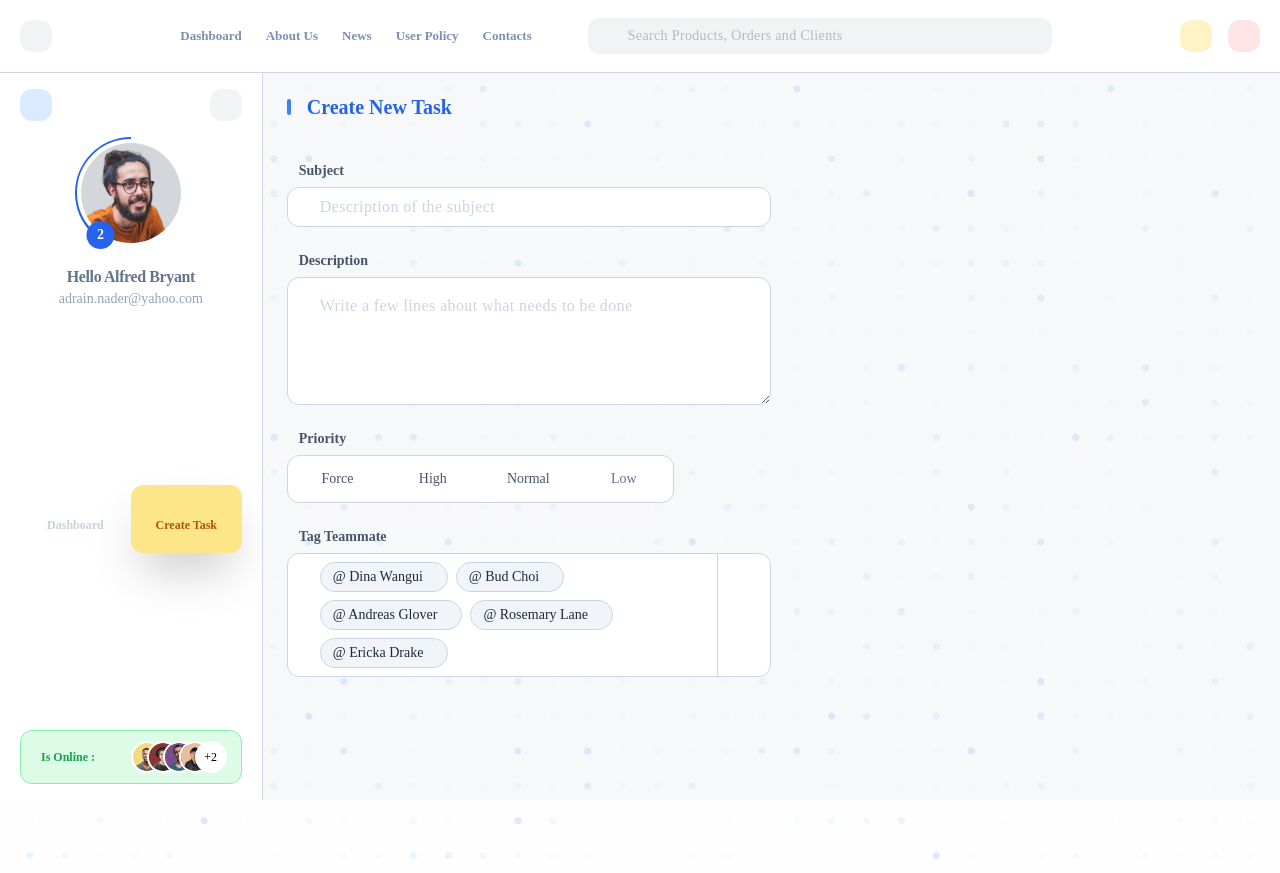
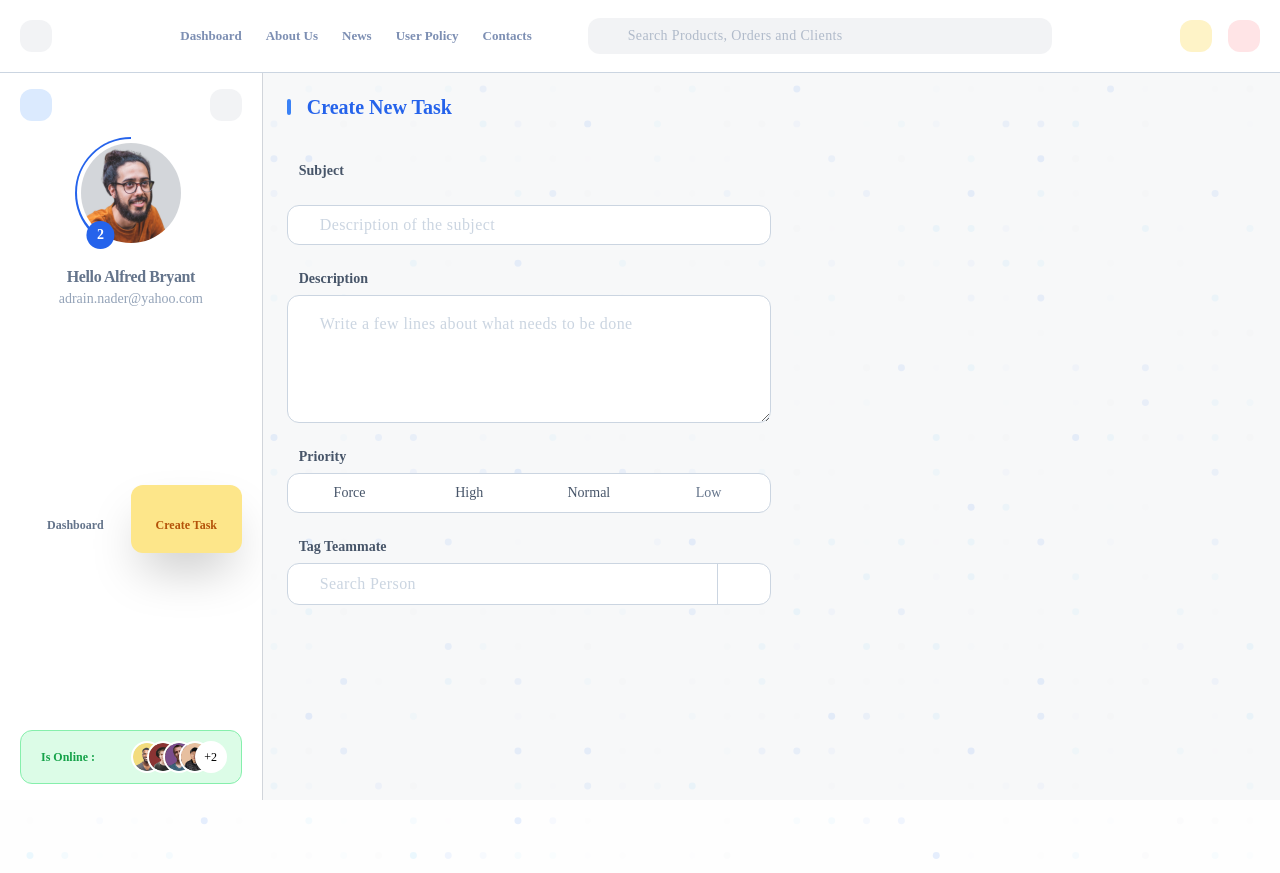
Before and after one commit to MohammadDousi/todoUi, a React (Create React App) app in the folder todo/: page /createTask in a window 1280 px wide. Built offline with nearby package versions, Linux system fonts and the light colour scheme.

Commit message:
just for save in github :)

```diff
--- a/todo/src/App.js
+++ b/todo/src/App.js
@@ -1,3 +1,4 @@
+
 import { Route, Routes } from "react-router-dom";
 
 import Header from "./components/header/Header";
@@ -9,6 +10,7 @@ import CreateTask from "./components/taskCreate/CreateTask";
 import pattern from "./assets/image/pattern.svg";
 
 function App() {
+
   return (
     <>
       <Header />
@@ -16,7 +18,11 @@ function App() {
       <main className="w-screen h-full flex flex-row justify-start items-start">
         <Sidebar />
 
-      <img src={pattern} alt="pattern background" className="w-full h-full absolute opacity-[20%] -z-20 object-cover bg-repeat" />
+        <img
+          src={pattern}
+          alt="pattern background"
+          className="w-full h-full absolute opacity-[15%] -z-20 object-cover bg-repeat"
+        />
         <Routes>
           <Route path="/" element={<BoardContainer />} />
           <Route path="/board" element={<BoardContainer />} />
--- a/todo/src/components/sideBar/Sidebar.js
+++ b/todo/src/components/sideBar/Sidebar.js
@@ -44,8 +44,6 @@ export default function Sidebar() {
 
   let location = useLocation();
 
-  console.log(location.pathname);
-
   return (
     <>
       {/* mini sidebar */}
@@ -86,7 +84,7 @@ export default function Sidebar() {
           <Link to="/board">
             <section
               className={
-                location.pathname === "/board"
+                location.pathname === "/" || location.pathname === "/board"
                   ? "w-10 h-10 flex flex-col justify-center items-center gap-3 cursor-pointer duration-500 bg-amber-200 text-amber-700 shadow-xl rounded-xl"
                   : "w-10 h-10 flex flex-col justify-center items-center gap-3 cursor-pointer duration-500 hover:bg-blue-100 text-slate-400/50 hover:text-blue-600 hover:scale-105 hover:rounded-xl"
               }
@@ -99,7 +97,7 @@ export default function Sidebar() {
               className={
                 location.pathname === "/createTask"
                   ? "w-10 h-10 flex flex-col justify-center items-center gap-3 cursor-pointer duration-500 bg-amber-200 text-amber-700 shadow-xl rounded-xl"
-                  : "w-10 h-10 flex flex-col justify-center items-center gap-3 cursor-pointer duration-500 hover:bg-blue-100 text-slate-400/50 hover:text-blue-600 hover:scale-105 hover:rounded-xl"
+                  : "w-10 h-10 flex flex-col justify-center items-center gap-3 cursor-pointer duration-500 hover:bg-blue-100 hover:scale-105 hover:rounded-xl"
               }
             >
               <i className="fas fa-plus text-sm"></i>
@@ -193,9 +191,9 @@ export default function Sidebar() {
           <Link to="/board">
             <section
               className={
-                location.pathname === "/board"
+                location.pathname === "/" || location.pathname === "/board"
                   ? "p-5 flex flex-col justify-center items-center gap-3 cursor-pointer duration-300 bg-amber-200 text-amber-700 shadow-2xl rounded-xl"
-                  : "p-5 flex flex-col justify-center items-center gap-3 cursor-pointer duration-300 hover:bg-blue-100 text-slate-400/50 hover:text-blue-600 hover:scale-105 hover:rounded-xl"
+                  : "p-5 flex flex-col justify-center items-center gap-3 cursor-pointer duration-300 hover:bg-blue-100 text-slate-500 font-black hover:text-blue-600 hover:scale-105 hover:rounded-xl"
               }
             >
               <i className="fas fa-map"></i>
@@ -207,7 +205,7 @@ export default function Sidebar() {
               className={
                 location.pathname === "/createTask"
                   ? "p-5 flex flex-col justify-center items-center gap-3 cursor-pointer duration-300 bg-amber-200 text-amber-700 shadow-2xl rounded-xl"
-                  : "p-5 flex flex-col justify-center items-center gap-3 cursor-pointer duration-300 hover:bg-blue-100 text-slate-400/50 hover:text-blue-600 hover:scale-105 hover:rounded-xl"
+                  : "p-5 flex flex-col justify-center items-center gap-3 cursor-pointer duration-300 hover:bg-blue-100 text-slate-500 font-black hover:text-blue-600 hover:scale-105 hover:rounded-xl"
               }
             >
               <i className="fas fa-plus"></i>
--- a/todo/src/components/taskCreate/CreateTask.js
+++ b/todo/src/components/taskCreate/CreateTask.js
@@ -1,31 +1,54 @@
-import React, { useState } from "react";
+import React, { useEffect, useState } from "react";
 
 import avator from "../../assets/image/userAvator/profile (15).png";
+import avator1 from "../../assets/image/userAvator/profile (11).png";
+import avator2 from "../../assets/image/userAvator/profile (3).png";
+import avator3 from "../../assets/image/userAvator/profile (1).png";
+import avator4 from "../../assets/image/userAvator/profile (8).png";
 
 export default function CreateTask() {
-  const [showTagTeammate, setShowTagTeammate] = useState(false);
+  // show and hide hover person teammate
+  const [showHoverTagTeammate, setShowHoverTagTeammate] = useState(false);
+  // array teammate selected
+  const [selectedTeammate, setSelectedTeammate] = useState([]);
+  // search teammate
+  const [searchTeammate, setSearchTeammate] = useState("");
+
+  let [filterSearchTeammate, setFilterSearchTeammate] = useState([]);
+  let group = [
+    { id: 1, name: "@ Dina Wangui", avator: avator },
+    { id: 2, name: "@ Bud Choi", avator: avator1 },
+    { id: 3, name: "@ Andreas Glover", avator: avator2 },
+    { id: 4, name: "@ Rosemary Lane", avator: avator3 },
+    { id: 5, name: "@ Ericka Drake", avator: avator4 },
+  ];
+
+  useEffect(() => {
+    setFilterSearchTeammate(group);
+  }, []);
 
   return (
     <section className="w-full h-full relative">
       <section className="w-full h-full pt-5 px-6 pb-4 absolute flex flex-col justify-start items-start gap-6 overflow-x-hidden">
-        <section className="w-full mb-4 flex flex-row justify-start items-center gap-4">
+        <section className="w-full sticky top-0 mb-4 flex flex-row justify-start items-center gap-4">
           <hr className="w-1 h-4 bg-blue-500 rounded-full" />
-
           <h2 className="text-blue-600 font-black text-xl capitalize">
             create new task
           </h2>
         </section>
-        <section className="w-full flex flex-col justify-start items-start gap-1.5">
+
+        <section className="w-1/2 flex flex-col justify-start items-start gap-6">
           <h4 className="w-full px-3 text-slate-600 font-bold text-sm capitalize">
             subject
           </h4>
           <input
             type="text"
             placeholder="Description of the subject"
-            className="w-1/2 h-10 px-8 text-slate-600 font-normal text-base tracking-wide rounded-xl placeholder:text-slate-300 border border-slate-300 focus:border-blue-500"
+            className="w-full h-10 px-8 text-slate-600 font-normal text-base tracking-wide rounded-xl placeholder:text-slate-300 border border-slate-300 focus:border-blue-500"
           />
         </section>
-        <section className="w-full flex flex-col justify-start items-start gap-1.5">
+
+        <section className="w-1/2 flex flex-col justify-start items-start gap-1.5">
           <h4 className="w-full px-3 text-slate-600 font-bold text-sm capitalize">
             description
           </h4>
@@ -33,15 +56,16 @@ export default function CreateTask() {
           <textarea
             type="text"
             placeholder="Write a few lines about what needs to be done"
-            className="w-1/2 h-32 px-8 py-4 text-slate-600 font-normal text-base tracking-wide rounded-xl border border-slate-300 placeholder:text-slate-300 focus:border-blue-500"
+            className="w-full h-32 px-8 py-4 text-slate-600 font-normal text-base tracking-wide rounded-xl border border-slate-300 placeholder:text-slate-300 focus:border-blue-500"
           />
         </section>
-        <section className="w-2/5 flex flex-col justify-start items-start gap-1.5 ">
+
+        <section className="w-1/2 flex flex-col justify-start items-start gap-1.5 ">
           <h4 className="w-full px-3 text-slate-600 font-bold text-sm capitalize">
             Priority
           </h4>
 
-          <div className="w-full h-12 px-2 py-1 bg-white flex flex-row justify-center items-center gap-3 rounded-xl border border-slate-300">
+          <div className="w-full h-10 px-2 py-1 bg-white flex flex-row justify-center items-center gap-3 rounded-xl border border-slate-300">
             <div className="w-full flex justify-center items-center">
               <input
                 type="radio"
@@ -51,7 +75,7 @@ export default function CreateTask() {
                 className="peer hidden"
               />
               <label
-                for="force"
+                htmlFor="force"
                 className="w-full py-1 text-slate-600 font-normal text-sm text-center capitalize cursor-pointer select-none rounded-full peer-checked:border peer-checked:border-rose-300 peer-checked:bg-rose-100 peer-checked:font-bold peer-checked:text-rose-600"
               >
                 force
@@ -67,7 +91,7 @@ export default function CreateTask() {
                 className="peer hidden"
               />
               <label
-                for="high"
+                htmlFor="high"
                 className="w-full py-1 text-slate-600 font-normal text-sm text-center capitalize cursor-pointer select-none rounded-full peer-checked:border peer-checked:border-amber-300 peer-checked:bg-amber-100 peer-checked:font-bold peer-checked:text-amber-600"
               >
                 high
@@ -83,7 +107,7 @@ export default function CreateTask() {
                 className="peer hidden"
               />
               <label
-                for="normal"
+                htmlFor="normal"
                 className="w-full py-1 text-slate-600 font-normal text-sm text-center capitalize cursor-pointer select-none rounded-full peer-checked:border peer-checked:border-green-300 peer-checked:bg-green-100 peer-checked:font-bold peer-checked:text-green-600"
               >
                 normal
@@ -99,7 +123,7 @@ export default function CreateTask() {
                 className="peer hidden"
               />
               <label
-                for="low"
+                htmlFor="low"
                 className="w-full py-1 text-slate-500 font-normal text-sm text-center capitalize cursor-pointer select-none rounded-full peer-checked:border peer-checked:border-blue-300 peer-checked:bg-blue-100 peer-checked:font-bold peer-checked:text-blue-600"
               >
                 low
@@ -116,106 +140,105 @@ export default function CreateTask() {
           <section className="w-1/2 flex flex-col items-center">
             <section className="w-full flex flex-col items-center gap-0">
               <section className="w-full min-h-fit h-auto flex justify-between gap-2 pl-8 pr-3 bg-white border border-slate-300 rounded-xl">
-                <div className="py-2 flex flex-row flex-wrap gap-2">
-                  <div className="py-1 text-sm font-normal capitalize flex flex-row justify-center items-center gap-3 px-3 rounded-full text-slate-800 bg-slate-100 border border-slate-300">
-                    @ Dina Wangui
-                    <i className="fa fa-times pt-0.5 !text-slate-400 hover:!text-red-500 cursor-pointer"></i>
-                  </div>
-                  <div className="py-1 text-sm font-normal capitalize flex flex-row justify-center items-center gap-3 px-3 rounded-full text-slate-800 bg-slate-100 border border-slate-300">
-                    @ Bud Choi
-                    <i className="fa fa-times pt-0.5 !text-slate-400 hover:!text-red-500 cursor-pointer"></i>
-                  </div>
-                  <div className="py-1 text-sm font-normal capitalize flex flex-row justify-center items-center gap-3 px-3 rounded-full text-slate-800 bg-slate-100 border border-slate-300">
-                    @ Andreas Glover
-                    <i className="fa fa-times pt-0.5 !text-slate-400 hover:!text-red-500 cursor-pointer"></i>
-                  </div>
-                  <div className="py-1 text-sm font-normal capitalize flex flex-row justify-center items-center gap-3 px-3 rounded-full text-slate-800 bg-slate-100 border border-slate-300">
-                    @ Rosemary Lane
-                    <i className="fa fa-times pt-0.5 !text-slate-400 hover:!text-red-500 cursor-pointer"></i>
-                  </div>
-                  <div className="py-1 text-sm font-normal capitalize flex flex-row justify-center items-center gap-3 px-3 rounded-full text-slate-800 bg-slate-100 border border-slate-300">
-                    @ Ericka Drake
-                    <i className="fa fa-times pt-0.5 !text-slate-400 hover:!text-red-500 cursor-pointer"></i>
-                  </div>
+                <div
+                  className={
+                    selectedTeammate.length == 0
+                      ? "w-full py-2 h-10 flex flex-row flex-wrap gap-2"
+                      : "w-full py-2 flex flex-row flex-wrap gap-2"
+                  }
+                >
+                  <input
+                    type="search"
+                    placeholder="Search Person"
+                    className="w-1/3 text-slate-600 font-normal text-base tracking-wide placeholder:text-slate-300"
+                    onClick={() =>
+                      setShowHoverTagTeammate(!showHoverTagTeammate)
+                    }
+                    onChange={(e) => {
+                      setSearchTeammate(e.target.value);
+
+                      setFilterSearchTeammate(
+                        group.filter((person) =>
+                          person.name
+                            .toLowerCase()
+                            .includes(e.target.value.toLocaleLowerCase())
+                        )
+                      );
+                    }}
+                    value={searchTeammate}
+                  />
+
+                  {selectedTeammate &&
+                    selectedTeammate.map((person) => (
+                      <div
+                        key={person.id}
+                        className="py-1 text-sm font-normal capitalize flex flex-row justify-center items-center gap-3 px-3 rounded-full text-slate-800 bg-slate-100 border border-slate-300"
+                      >
+                        {person.name}
+                        <i
+                          onClick={() => {
+                            setSelectedTeammate(
+                              selectedTeammate.filter(
+                                (item) => item.id !== person.id
+                              )
+                            );
+                          }}
+                          className="fa fa-times pt-0.5 !text-slate-400 hover:!text-red-500 cursor-pointer"
+                        ></i>
+                      </div>
+                    ))}
                 </div>
 
                 <i
-                  onClick={() => setShowTagTeammate(!showTagTeammate)}
+                  onClick={() => setShowHoverTagTeammate(!showHoverTagTeammate)}
                   className="fa fa-angle-up w-10 px-5 text-sm text-gray-600 border-l flex items-center border-slate-300 cursor-pointer"
                 ></i>
               </section>
 
               <div
+                onMouseLeave={() => setShowHoverTagTeammate(false)}
                 className={
-                  showTagTeammate
+                  showHoverTagTeammate
                     ? "w-full max-h-40 bg-white flex flex-col justify-start items-start divide-y divide-slate-100 shadow rounded-xl overflow-y-auto"
                     : "h-0 overflow-hidden"
                 }
               >
-                <section className="w-full h-10 py-1.5 px-8 flex flex-row justify-start items-center gap-3 cursor-pointer hover:bg-blue-50">
-                  <img src={avator} alt={avator} className="h-full" />
-                  <h3 className="text-slate-600 text-sm font-normal tracking-wide capitalize">
-                    @ Bud Choi
-                  </h3>
+                {filterSearchTeammate &&
+                  filterSearchTeammate.map((person) => (
+                    <section
+                      key={person.id}
+                      onClick={() => {
+                        const foundPerson = selectedTeammate.find(
+                          (x) => x.id === person.id
+                        );
 
-                  <h3 className="ml-14 text-slate-600 text-sm font-normal tracking-wide capitalize">
-                    Editor
-                  </h3>
-                </section>
-                <section className="w-full h-10 py-1.5 px-8 flex flex-row justify-start items-center gap-3 cursor-pointer hover:bg-blue-50">
-                  <img src={avator} alt={avator} className="h-full" />
-                  <h3 className="text-slate-600 text-sm font-normal tracking-wide capitalize">
-                    @ Bud Choi
-                  </h3>
+                        !foundPerson &&
+                          setSelectedTeammate([...selectedTeammate, person]);
 
-                  <h3 className="ml-14 text-slate-600 text-sm font-normal tracking-wide capitalize">
-                    Editor
-                  </h3>
-                </section>
-                <section className="w-full h-10 py-1.5 px-8 flex flex-row justify-start items-center gap-3 cursor-pointer hover:bg-blue-50">
-                  <img src={avator} alt={avator} className="h-full" />
-                  <h3 className="text-slate-600 text-sm font-normal tracking-wide capitalize">
-                    @ Bud Choi
-                  </h3>
+                        !foundPerson && setSearchTeammate("");
+                        !foundPerson && setFilterSearchTeammate(group);
+                      }}
+                      className="w-full h-10 py-1.5 px-8 flex flex-row justify-start items-center gap-3 cursor-pointer hover:bg-blue-50"
+                    >
+                      <img
+                        src={person.avator}
+                        alt={person.avator}
+                        className="h-full"
+                      />
+                      <h3 className="text-slate-600 text-sm font-normal tracking-wide capitalize">
+                        {person.name}
+                      </h3>
 
-                  <h3 className="ml-14 text-slate-600 text-sm font-normal tracking-wide capitalize">
-                    Editor
-                  </h3>
-                </section>
-                <section className="w-full h-10 py-1.5 px-8 flex flex-row justify-start items-center gap-3 cursor-pointer hover:bg-blue-50">
-                  <img src={avator} alt={avator} className="h-full" />
-                  <h3 className="text-slate-600 text-sm font-normal tracking-wide capitalize">
-                    @ Bud Choi
-                  </h3>
-
-                  <h3 className="ml-14 text-slate-600 text-sm font-normal tracking-wide capitalize">
-                    Editor
-                  </h3>
-                </section>
-                <section className="w-full h-10 py-1.5 px-8 flex flex-row justify-start items-center gap-3 cursor-pointer hover:bg-blue-50">
-                  <img src={avator} alt={avator} className="h-full" />
-                  <h3 className="text-slate-600 text-sm font-normal tracking-wide capitalize">
-                    @ Bud Choi
-                  </h3>
-
-                  <h3 className="ml-14 text-slate-600 text-sm font-normal tracking-wide capitalize">
-                    Editor
-                  </h3>
-                </section>
-                <section className="w-full h-10 py-1.5 px-8 flex flex-row justify-start items-center gap-3 cursor-pointer hover:bg-blue-50">
-                  <img src={avator} alt={avator} className="h-full" />
-                  <h3 className="text-slate-600 text-sm font-normal tracking-wide capitalize">
-                    @ Bud Choi
-                  </h3>
-
-                  <h3 className="ml-14 text-slate-600 text-sm font-normal tracking-wide capitalize">
-                    Editor
-                  </h3>
-                </section>
+                      <h3 className="ml-14 text-slate-600 text-sm font-normal tracking-wide capitalize">
+                        Editor
+                      </h3>
+                    </section>
+                  ))}
               </div>
             </section>
           </section>
         </section>
+
       </section>
     </section>
   );
```
